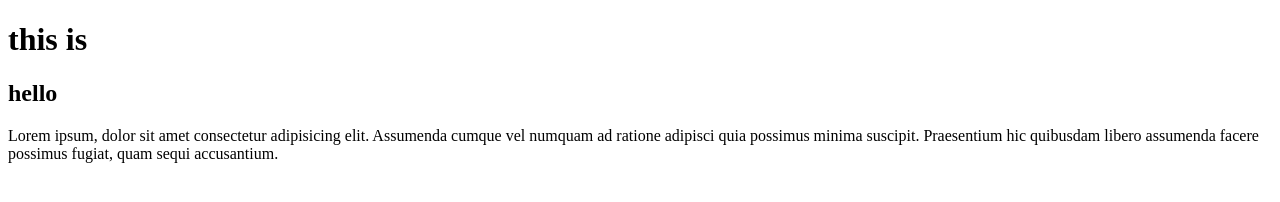
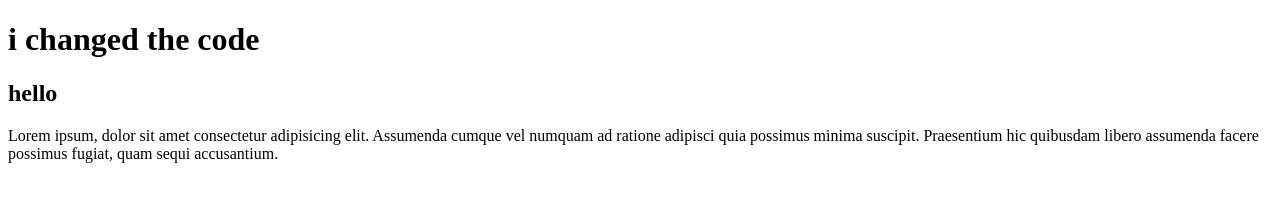
Before and after one commit to fadialhattab/testlab, a plain HTML site: page index.html in a window 1280 px wide. Drawn offline with Linux system fonts and the light colour scheme.

Commit message:
Update header text in index.html

```diff
--- a/index.html
+++ b/index.html
@@ -6,7 +6,7 @@
     <title>Document</title>
 </head>
 <body>
-    <h1>this is </h1>
+    <h1>i changed the code </h1>
     <h2>hello</h2>
     <p>Lorem ipsum, dolor sit amet consectetur adipisicing elit. Assumenda cumque vel numquam ad ratione adipisci quia possimus minima suscipit. Praesentium hic quibusdam libero assumenda facere possimus fugiat, quam sequi accusantium.</p>
 </body>
```
